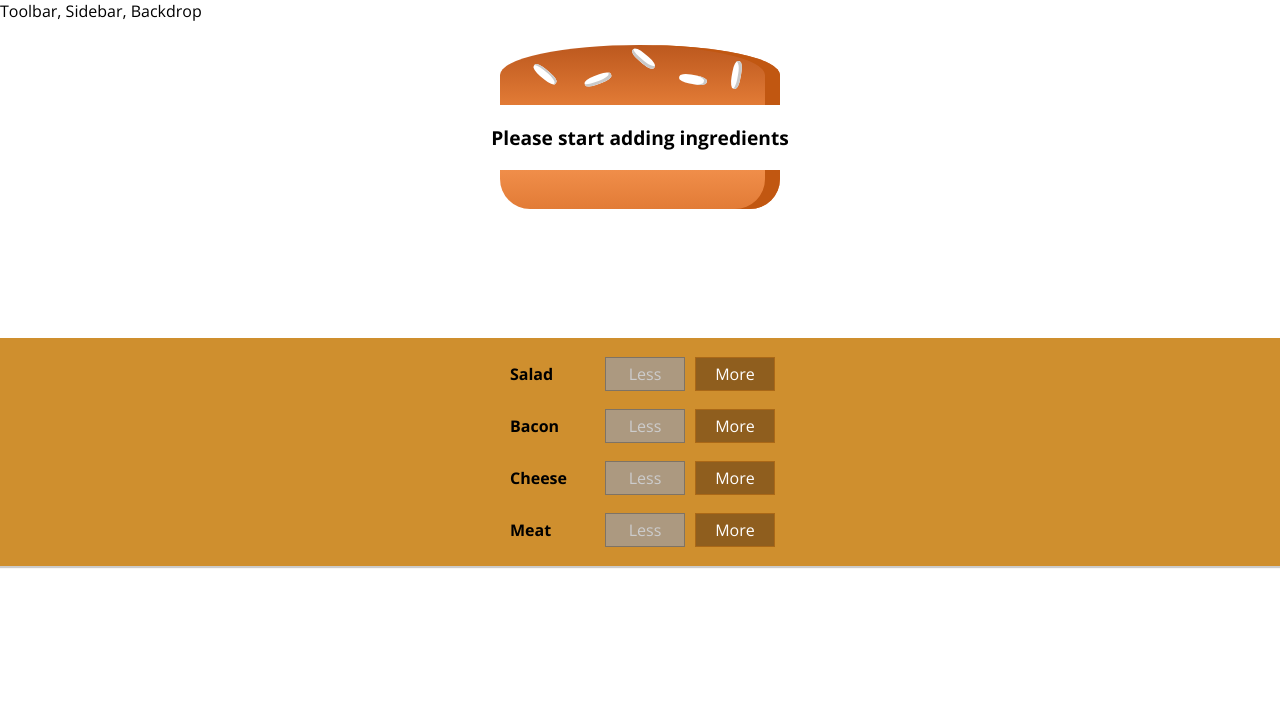
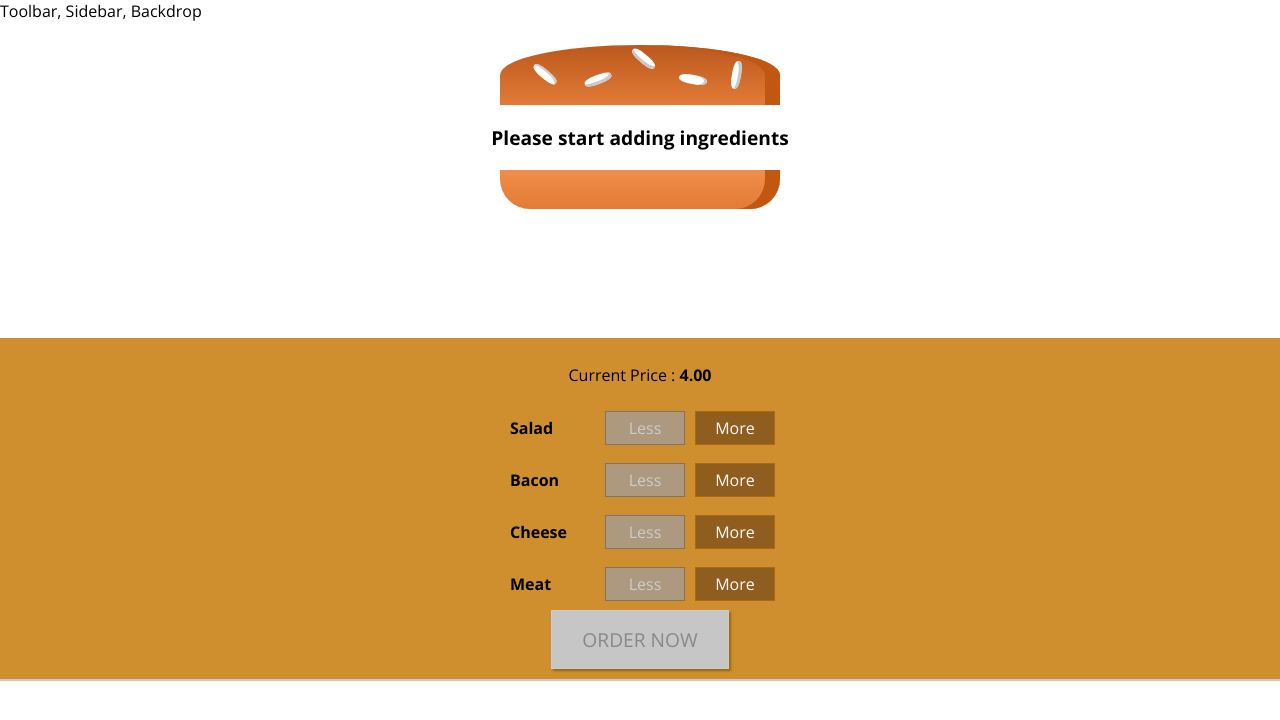
Before and after one commit to chillaxabhinav/React-BurgerBuilder-Project, a React app: page / in a window 1280 px wide. Shown: the top 720 px of the page. Built offline with nearby package versions, Linux system fonts and the light colour scheme.

Commit message:
added order button

```diff
--- a/src/components/Burger/BuildControls/BuildControls.css
+++ b/src/components/Burger/BuildControls/BuildControls.css
@@ -8,3 +8,43 @@
     margin: auto;
     padding: 10px 0;
 }
+.OrderButton {
+    background-color: #DAD735;
+    outline: none;
+    cursor: pointer;
+    border: 1px solid #966909;
+    color: #966909;
+    font-family: inherit;
+    font-size: 1.2em;
+    padding: 15px 30px;
+    box-shadow: 2px 2px 2px #966909;
+}
+
+.OrderButton:hover, .OrderButton:active {
+    background-color: #A0DB41;
+    border: 1px solid #966909;
+    color: #966909;
+}
+
+.OrderButton:disabled {
+    background-color: #C7C6C6;
+    cursor: not-allowed;
+    border: 1px solid #ccc;
+    color: #888888;
+}
+
+.OrderButton:not(:disabled) {
+    animation: enable 0.3s linear;
+}
+
+@keyframes enable {
+    0% {
+        transform: scale(1);
+    }
+    60% {
+        transform: scale(1.1);
+    }
+    100% {
+        transform: scale(1);
+    }
+}
--- a/src/components/Burger/BuildControls/BuildControls.js
+++ b/src/components/Burger/BuildControls/BuildControls.js
@@ -12,6 +12,7 @@
 
 const buildControls = (props) => (
     <div className={classes.BuildControls}>
+        <p>Current Price : <strong>{props.price.toFixed(2)}</strong></p>
         {controls.map((ctrl)=>(
             <BuildControl
                 key={ctrl.label}
@@ -21,6 +22,7 @@
                 removed = {() => props.ingredientRemoved(ctrl.type)}
                 disabled = {props.disabled[ctrl.type]}/>
         ))}
+        <button className={classes.OrderButton} disabled={!props.purchasable}>ORDER NOW</button>
 
     </div>
 );
--- a/src/containers/BurgerBuilder/BurgerBuilder.js
+++ b/src/containers/BurgerBuilder/BurgerBuilder.js
@@ -20,7 +20,18 @@
             cheese : 0,
             meat : 0
         },
-        totalPrice : 4
+        totalPrice : 4,
+        purchasable : false
+    }
+
+
+    updatePurchaseState (ingredients){
+        const sum = Object.keys(ingredients)
+            .map((igkey) => {
+                return ingredients[igkey]
+            })
+            .reduce((sum,el) => {return sum+el},0);
+        this.setState({purchasable:sum>0});
     }
 
     addIngredientHandler = (type) => {
@@ -37,6 +48,7 @@
             totalPrice : newPrice,
             ingredients : updatedIngredient
         })
+        this.updatePurchaseState(updatedIngredient);
     }
 
     removeIngredientHandler = (type) => {
@@ -56,6 +68,7 @@
             totalPrice : newPrice,
             ingredients : updatedIngredient
         })
+        this.updatePurchaseState(updatedIngredient);
     }
 
     render() {
@@ -71,7 +84,9 @@
                 <BuildControls
                     ingredientAdded={this.addIngredientHandler}
                     ingredientRemoved={this.removeIngredientHandler}
-                    disabled={disabledInfo}/>
+                    disabled={disabledInfo}
+                    price={this.state.totalPrice}
+                    purchasable={this.state.purchasable}/>
             </Aux>
         )
     }
```
